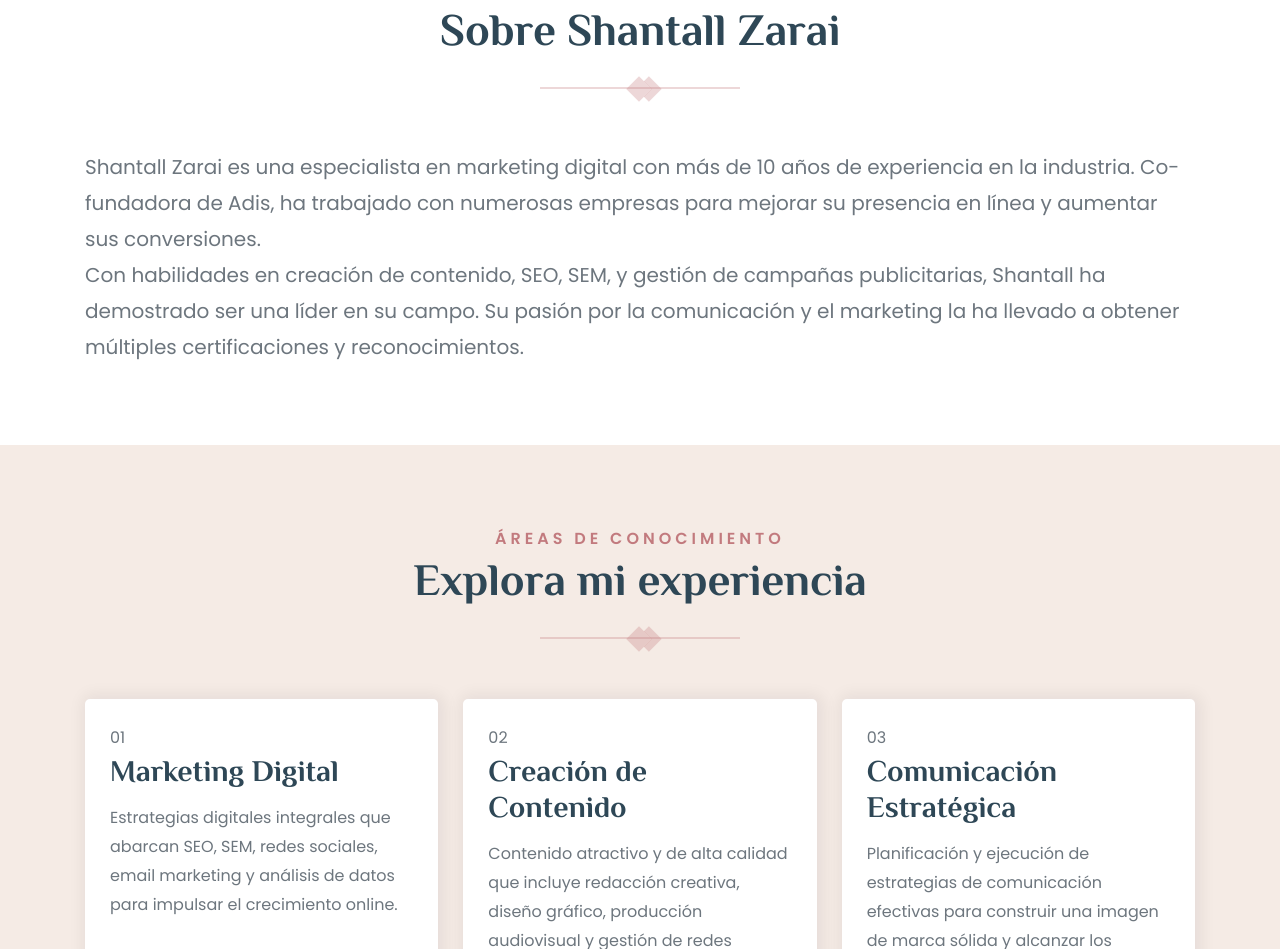
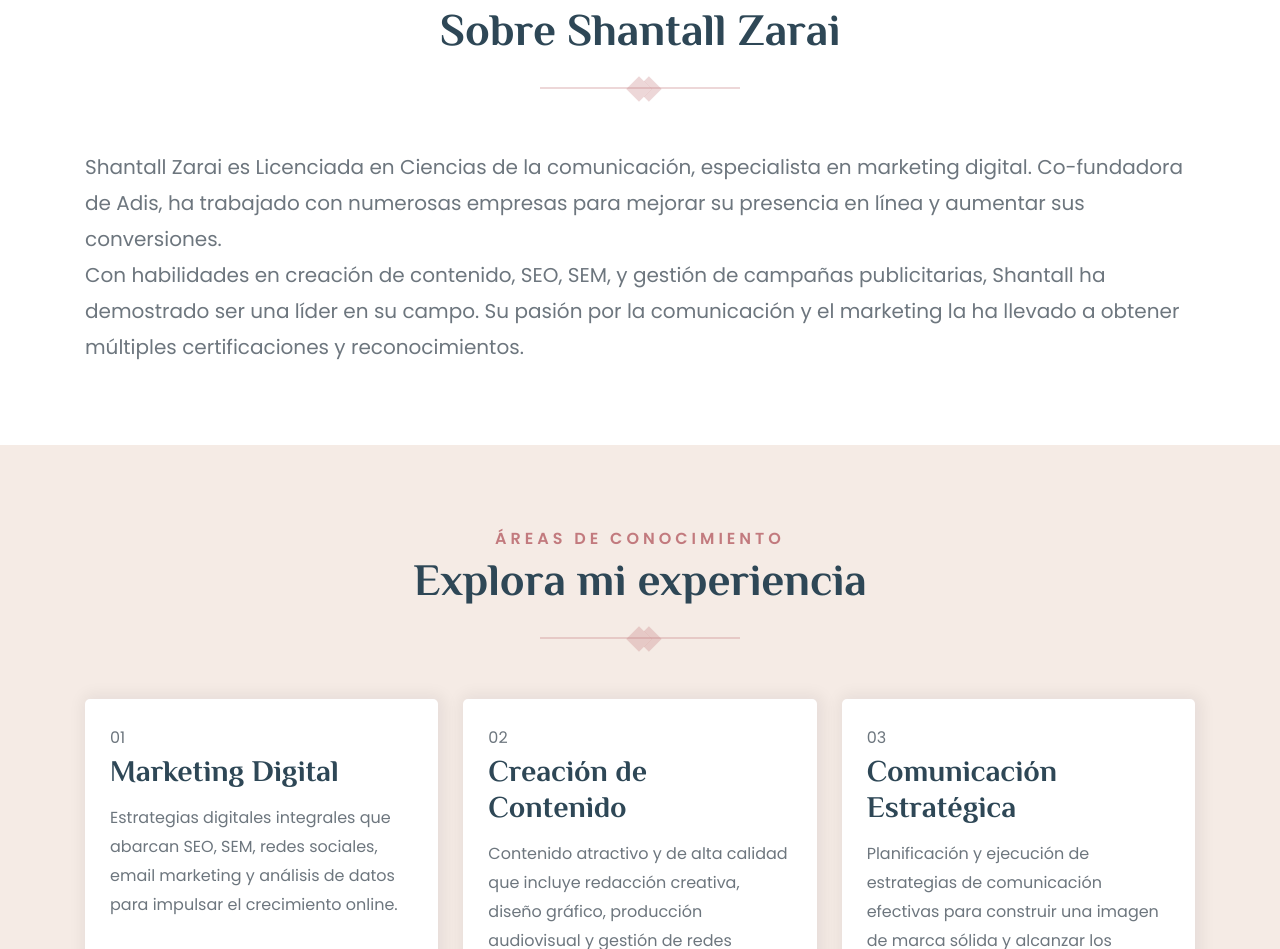
Before and after one commit to JairoProDev/ShantallZaraiWeb, a plain HTML site: page index.html in a window 1280 px wide. Shown: the part 882-1831 px from the top of the page. Drawn offline with nearby package versions, Linux system fonts and the light colour scheme.

Commit message:
refactor: Improve description and formatting in the About section

```diff
--- a/index.html
+++ b/index.html
@@ -137,19 +137,16 @@
       <span class="span has-before"></span>
     </h2>
     <p class="section-text">
-      Shantall Zarai es una especialista en marketing digital con más de 10 años
-      de experiencia en la industria. Co-fundadora de Adis, ha trabajado con
-      numerosas empresas para mejorar su presencia en línea y aumentar sus
+      Shantall Zarai es Licenciada en Ciencias de la comunicación, especialista en marketing digital. Co-fundadora de Adis, ha trabajado con numerosas empresas para mejorar su presencia en línea y aumentar sus
       conversiones.
     </p>
     <p class="section-text">
       Con habilidades en creación de contenido, SEO, SEM, y gestión de campañas
-      publicitarias, Shantall ha demostrado ser una líder en su campo. Su pasión
-      por la comunicación y el marketing la ha llevado a obtener múltiples
-      certificaciones y reconocimientos.
+      publicitarias, Shantall ha demostrado ser una líder en su campo. Su pasión por la comunicación y el marketing la ha llevado a obtener múltiples certificaciones y reconocimientos.
     </p>
   </div>
 </section>
+
         <section class="section chapters" id="chapters">
     <div class="container">
 
```
